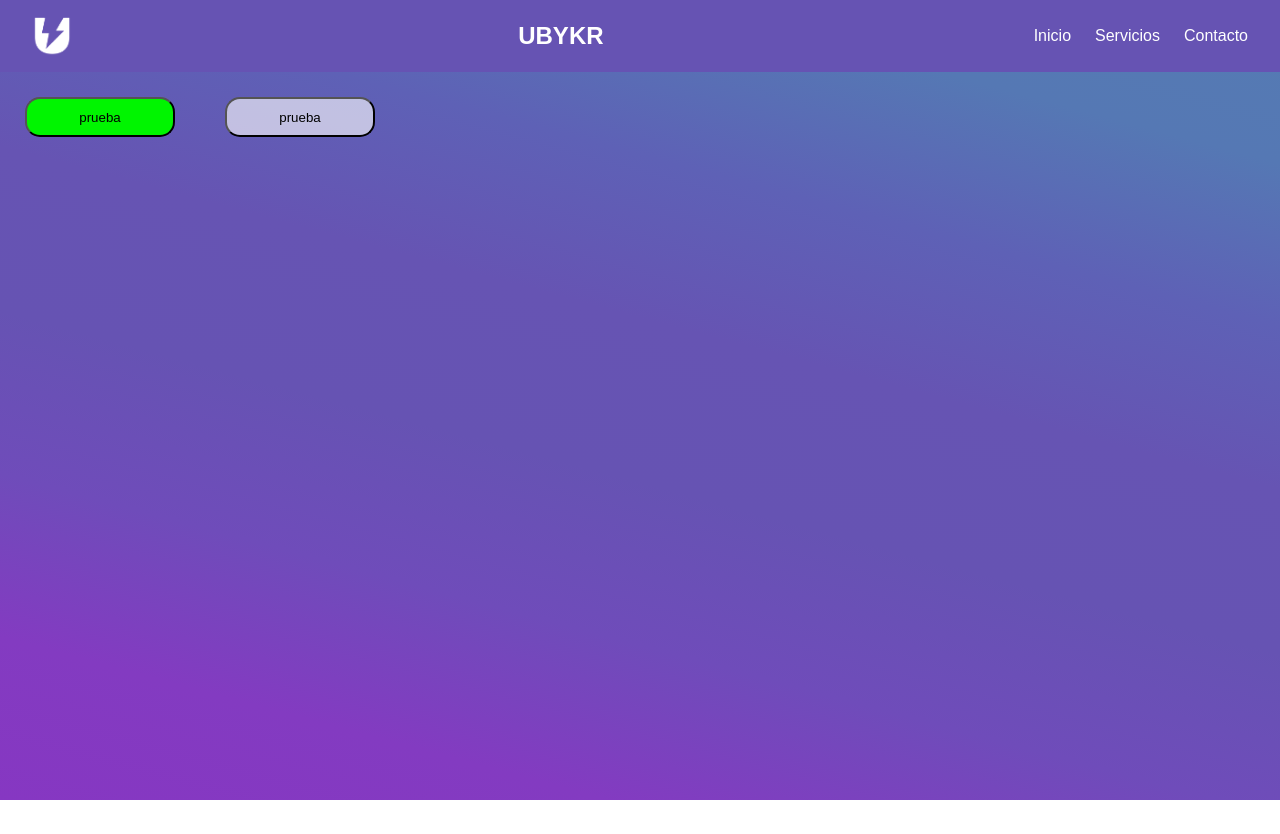
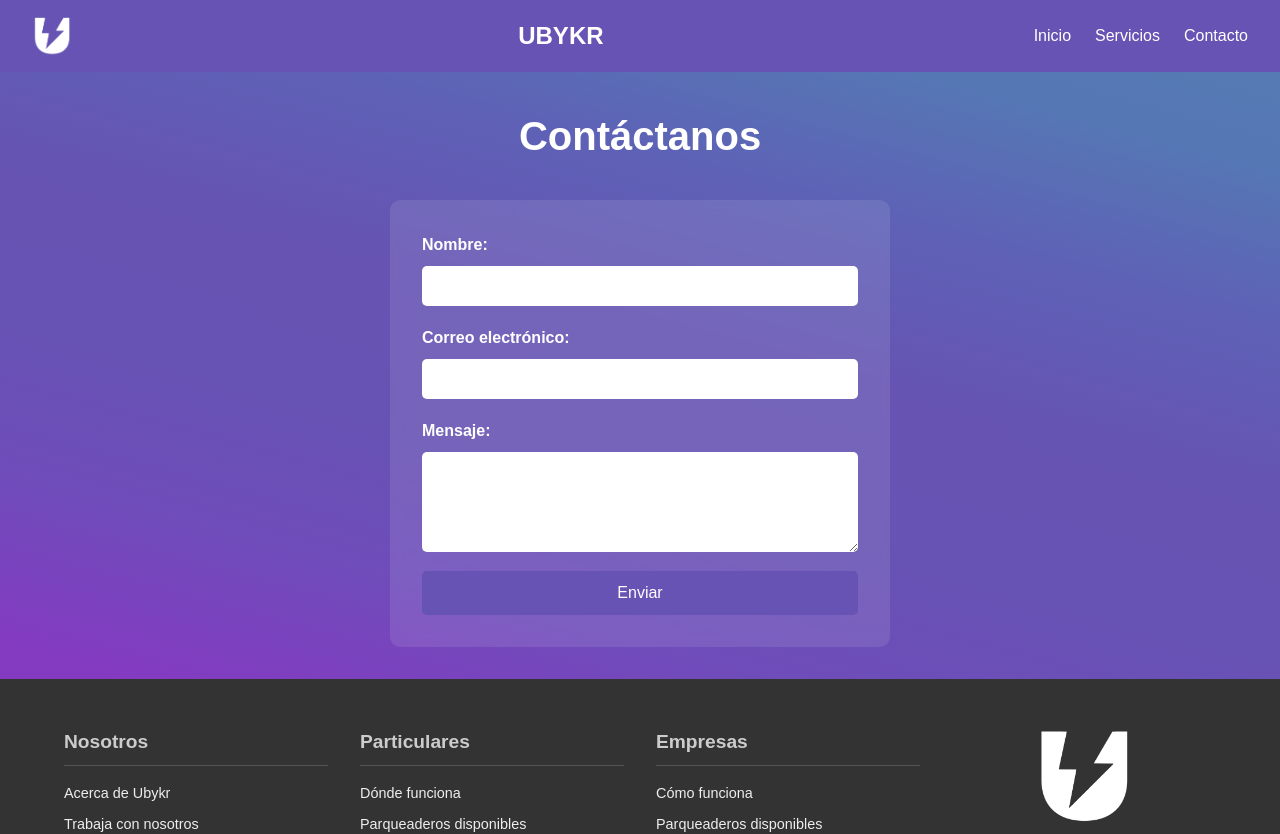
Before and after one commit to dfranco54/webrk-react, a React (Create React App) app: page /webrk-react/contacto in a window 1280 px wide. Shown: the top 834 px of the page. Before the commit the page ends 800 px from the top, so only its background shows below. Built offline with nearby package versions, Linux system fonts and the light colour scheme; the HTML template or start-up script is replaced by a standard one.

Commit message:
plantillas con contacto y servicio

```diff
--- a/src/App.js
+++ b/src/App.js
@@ -2,7 +2,7 @@ import React from 'react';
 import './App.css';
 import { BrowserRouter as Router, Routes, Route } from 'react-router-dom';
 import Navbar from './componentes/navbar.js';
-
+import Footer from './componentes/footer.js';
 import Inicio from './pages/Inicio';
 import Servicios from './pages/Servicios';
 import Contacto from './pages/Contacto';
@@ -18,6 +18,7 @@ function App() {
           <Route path="/webrk-react/servicios" element={<Servicios />} />
           <Route path="/webrk-react/contacto" element={<Contacto />} />
         </Routes>
+        <Footer />
       </Router>
 
 
--- a/src/pages/Contacto.js
+++ b/src/pages/Contacto.js
@@ -1,25 +1,66 @@
-import Boton from '../componentes/Boton.js'
+import React, { useState } from 'react';
+import '../stylesheets/Contacto.css';
 
-function Contacto (){
+function Contacto() {
+  const [formulario, setFormulario] = useState({
+    nombre: '',
+    correo: '',
+    mensaje: '',
+  });
 
-    const prueba = () => {
-        console.log("funciona");
-    }
+  const manejarCambio = (e) => {
+    const { name, value } = e.target;
+    setFormulario({
+      ...formulario,
+      [name]: value,
+    });
+  };
 
-    return(
-        <div>
-        <Boton
-        texto = "prueba"
-        esDescarga = {true}
-        manejarClick = {prueba}/>
-        <Boton
-        texto = "prueba"
-        esDescarga = {false}
-        manejarClick = {prueba}/>
-        </div>
+  const manejarEnvio = (e) => {
+    e.preventDefault();
+    console.log('Formulario enviado:', formulario);
+    // Aquí podrías hacer una petición a una API o servicio de correo
+    alert('Mensaje enviado con éxito');
+    setFormulario({ nombre: '', correo: '', mensaje: '' });
+  };
 
-    );
+  return (
+    <div className="pagina-contacto">
+      <h1 className="titulo-contacto">Contáctanos</h1>
+      <form className="formulario-contacto" onSubmit={manejarEnvio}>
+        <label>
+          Nombre:
+          <input
+            type="text"
+            name="nombre"
+            value={formulario.nombre}
+            onChange={manejarCambio}
+            required
+          />
+        </label>
+        <label>
+          Correo electrónico:
+          <input
+            type="email"
+            name="correo"
+            value={formulario.correo}
+            onChange={manejarCambio}
+            required
+          />
+        </label>
+        <label>
+          Mensaje:
+          <textarea
+            name="mensaje"
+            value={formulario.mensaje}
+            onChange={manejarCambio}
+            required
+          />
+        </label>
+        <button type="submit" className="boton-enviar">Enviar</button>
+      </form>
+    </div>
+  );
 }
 
-
 export default Contacto;
--- a/src/pages/Inicio.js
+++ b/src/pages/Inicio.js
@@ -2,7 +2,6 @@ import '../stylesheets/Cuerpo.css';
 import ContenedorExtra from '../componentes/ContenedorExtra.js';
 import Cuerpo from '../componentes/Cuerpo.js';
 import contenedores from '../data/contenedores.json';
-import Footer from '../componentes/footer.js';
 import '../stylesheets/Inicio.css';
 
 //Imagen de fondo
@@ -51,9 +50,6 @@ function Inicio (){
           { texto: '¿Como Funciona?', esDescarga: false, onClick: aFigma }
           ]}/>
         </div>
-        <div className='espacio-footer'>
-          <Footer />
-        </div>
       </div>
   );
 };
--- a/src/pages/Servicios.js
+++ b/src/pages/Servicios.js
@@ -1,9 +1,54 @@
+import React from 'react';
+import '../stylesheets/Servicio.css';
+import Cuerpo from '../componentes/Cuerpo';
 
+function Servicios() {
+  const servicios = [
+    {
+      imagen: "",
+      alt: 'Servicio 1',
+      titulo: 'Reserva tu espacio',
+      parrafo: 'Encuentra y reserva parqueaderos en tiempo real desde tu celular.',
+    },
+    {
+      imagen: "",
+      alt: 'Servicio 2',
+      titulo: 'Notificaciones inteligentes',
+      parrafo: 'Recibe alertas antes de que expire tu tiempo de parqueo.',
+    },
+    {
+      imagen: "",
+      alt: 'Servicio 3',
+      titulo: 'Pagos rápidos',
+      parrafo: 'Paga de forma segura y sin contacto desde la app.',
+    },
+  ];
 
-function Servicios(){
-    return(
-        <p>que queee</p>
-    );
+  return (
+    <div className="pagina-servicios">
+      <h1 className="titulo-servicio">Nuestros Servicios</h1>
+      <div className="contenedor-servicios">
+        {servicios.map((servicio, index) => (
+          <Cuerpo
+            key={index}
+            claseExtra=" servicio"
+            imagen={servicio.imagen}
+            alt={servicio.alt}
+            titulo={servicio.titulo}
+            parrafo={servicio.parrafo}
+          />
+        ))}
+      </div>
+      <div>
+        <Cuerpo
+        claseExtra=""
+        imagen={null}
+        alt="Jaja no se"
+        titulo="SOBRE UBYKR"
+        parrafo="Lorem ipsum dolor sit amet, consectetur adipiscing elit, sed do eiusmod tempor incididunt ut labore et dolore magna aliqua. Ut enim ad minim veniam, quis nostrud exercitation ullamco laboris nisi ut aliquip ex ea commodo consequat. Duis aute irure dolor in reprehenderit in voluptate velit esse cillum dolore eu fugiat nulla pariatur. Excepteur sint occaecat cupidatat non proident, sunt in culpa qui officia deserunt mollit anim id est laborum."/>
+      </div>
+    </div>
+  );
 }
 
 export default Servicios;
--- a/src/stylesheets/Boton.css
+++ b/src/stylesheets/Boton.css
@@ -15,3 +15,11 @@
     border-radius: 15px;
     font-family: Arial, Helvetica, sans-serif;
 }
+
+.boton-descarga:hover{
+    background-color: #92ff98;
+}
+
+.boton-info:hover{
+    background-color: aliceblue;
+}
--- /dev/null
+++ b/src/stylesheets/Contacto.css
@@ -0,0 +1,60 @@
+.pagina-contacto {
+  padding: 2rem;
+  color: var(--color-texto);
+  display: flex;
+  flex-direction: column;
+  align-items: center;
+}
+
+.titulo-contacto {
+  font-size: 2.5rem;
+  margin-bottom: 2rem;
+  text-align: center;
+}
+
+.formulario-contacto {
+  background-color: rgba(255, 255, 255, 0.1);
+  padding: 2rem;
+  border-radius: 10px;
+  max-width: 500px;
+  width: 100%;
+  display: flex;
+  flex-direction: column;
+  gap: 1.2rem;
+  backdrop-filter: blur(6px);
+}
+
+.formulario-contacto label {
+  display: flex;
+  flex-direction: column;
+  color: white;
+  font-weight: bold;
+}
+
+.formulario-contacto input,
+.formulario-contacto textarea {
+  margin-top: 0.5rem;
+  padding: 0.7rem;
+  border: none;
+  border-radius: 5px;
+  font-size: 1rem;
+}
+
+.formulario-contacto textarea {
+  resize: vertical;
+  min-height: 100px;
+}
+
+.boton-enviar {
+  background-color: var(--color-principal);
+  color: white;
+  padding: 0.8rem 1.5rem;
+  font-size: 1rem;
+  border: none;
+  border-radius: 5px;
+  cursor: pointer;
+}
+
+.boton-enviar:hover {
+  background-color: var(--color-secundario);
+}
--- /dev/null
+++ b/src/stylesheets/Servicio.css
@@ -0,0 +1,27 @@
+.pagina-servicios {
+  padding: 3rem 1rem;
+  color: var(--color-texto);
+}
+
+.titulo-servicio {
+  text-align: center;
+  margin-bottom: 2rem;
+  font-size: 2.5rem;
+}
+
+.contenedor-servicios {
+  display: flex;
+  flex-wrap: wrap;
+  justify-content: center;
+  gap: 2rem;
+}
+
+.hero-principal.servicio {
+  flex-direction: column;
+  text-align: center;
+  background-color: rgba(255, 255, 255, 0.05);
+  border-radius: 10px;
+  padding: 1.5rem;
+  backdrop-filter: blur(4px);
+  max-width: 400px;
+}
```
